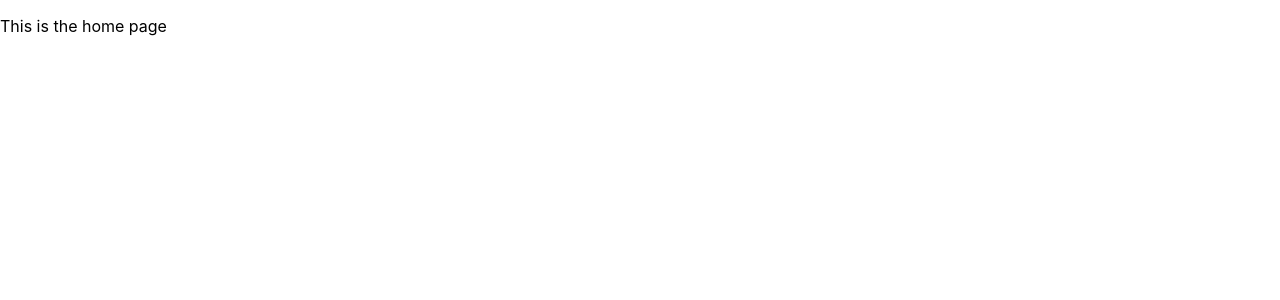
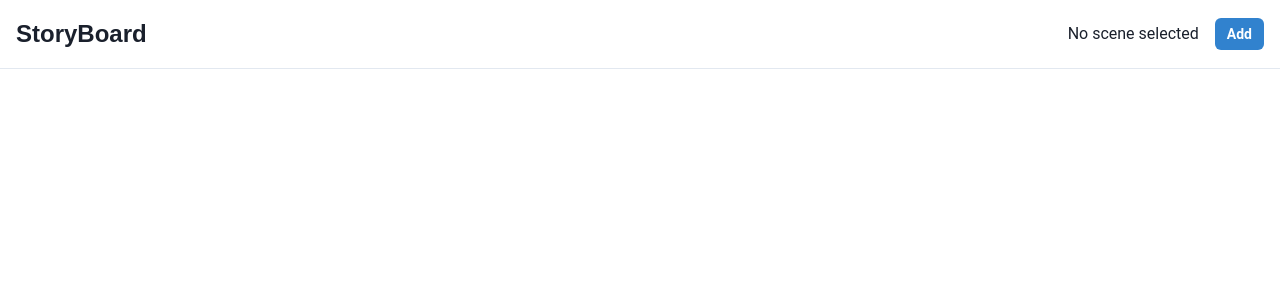
Before and after one commit to Kit-Kat31415926/Storyboard, a React (Create React App) app in the folder storyboard/: page /Home in a window 1280 px wide. Shown: the top 300 px of the page. Built offline with nearby package versions, Linux system fonts and the light colour scheme.

Commit message:
Added new features

```diff
--- a/storyboard/package.json
+++ b/storyboard/package.json
@@ -6,11 +6,13 @@
     "@chakra-ui/react": "^2.10.3",
     "@emotion/react": "^11.13.3",
     "@emotion/styled": "^11.13.0",
+    "@hello-pangea/dnd": "^17.0.0",
     "@testing-library/jest-dom": "^5.17.0",
     "@testing-library/react": "^13.4.0",
     "@testing-library/user-event": "^13.5.0",
     "framer-motion": "^11.11.9",
     "react": "^18.3.1",
+    "react-beautiful-dnd": "^13.1.1",
     "react-dom": "^18.3.1",
     "react-router-dom": "^6.27.0",
     "react-scripts": "5.0.1",
--- /dev/null
+++ b/storyboard/src/components/SceneCard.jsx
@@ -0,0 +1,44 @@
+import React from 'react';
+import { Box, Text, Button } from '@chakra-ui/react';
+import { motion } from 'framer-motion';
+
+export const SceneCard = ({ scene, isSelected, onSelect, onToggleDescription }) => (
+  <Box
+    as={motion.div}
+    whileHover={{ scale: 1.02 }}
+    p={4}
+    bg={isSelected ? 'blue.50' : 'white'}
+    borderRadius="md"
+    boxShadow="md"
+    width="250px"
+    height="300px"
+    overflow="hidden"
+    position="relative"
+    onClick={onSelect}
+  >
+    <Box
+      bg="gray.200"
+      height="150px"
+      mb={2}
+      borderRadius="md"
+    />
+    <Text fontSize="lg" fontWeight="bold" mb={1}>
+      {scene.title}
+    </Text>
+    <Text fontSize="sm" color="gray.600" noOfLines={scene.expanded ? undefined : 2}>
+      {scene.description}
+    </Text>
+    <Button
+      size="xs"
+      position="absolute"
+      bottom={2}
+      right={2}
+      onClick={(e) => {
+        e.stopPropagation();
+        onToggleDescription(scene.id);
+      }}
+    >
+      {scene.expanded ? 'Less' : 'More'}
+    </Button>
+  </Box>
+);
--- /dev/null
+++ b/storyboard/src/components/TitleBar.jsx
@@ -0,0 +1,31 @@
+import React from 'react';
+import { Flex, Text, Button } from '@chakra-ui/react';
+
+export const TitleBar = ({ selectedScene, onAddScene }) => (
+  <Flex
+    justifyContent="space-between"
+    alignItems="center"
+    p={4}
+    bg="white"
+    borderBottom="1px"
+    borderColor="gray.200"
+  >
+    <Text fontSize="2xl" fontWeight="bold" fontFamily="'Poppins', sans-serif">
+      StoryBoard
+    </Text>
+    <Flex alignItems="center">
+      <Text mr={4} fontFamily="'Roboto', sans-serif">
+        {selectedScene ? `Scene #${selectedScene}` : 'No scene selected'}
+      </Text>
+      <Button
+        onClick={onAddScene}
+        colorScheme="blue"
+        size="sm"
+        _hover={{ transform: 'scale(1.05)' }}
+        transition="all 0.2s"
+      >
+        Add
+      </Button>
+    </Flex>
+  </Flex>
+);
--- a/storyboard/src/pages/Home.jsx
+++ b/storyboard/src/pages/Home.jsx
@@ -1,11 +1,81 @@
-import SideBar from '../components/SideBar'
+
+
+import React, { useState } from 'react';
+import { Box, Flex } from '@chakra-ui/react';
+import { DragDropContext, Droppable, Draggable } from '@hello-pangea/dnd';
+import { TitleBar } from '../components/TitleBar';
+import { SceneCard } from '../components/SceneCard';
+
 const Home = () => {
-    return (
-        <div className='HomePage'>
-            <p>This is the home page</p>
-            <SideBar />
-        </div>
-    );
-}
+  const [scenes, setScenes] = useState([]);
+  const [selectedScene, setSelectedScene] = useState(null);
+
+  const addScene = () => {
+    const newScene = {
+      id: `scene-${scenes.length + 1}`,
+      title: `Scene ${scenes.length + 1}`,
+      description: 'New scene description',
+      expanded: false,
+    };
+    setScenes([...scenes, newScene]);
+  };
+
+  const toggleDescription = (id) => {
+    setScenes(scenes.map(scene =>
+      scene.id === id ? { ...scene, expanded: !scene.expanded } : scene
+    ));
+  };
+
+  const onDragEnd = (result) => {
+    if (!result.destination) return;
+    const items = Array.from(scenes);
+    const [reorderedItem] = items.splice(result.source.index, 1);
+    items.splice(result.destination.index, 0, reorderedItem);
+    setScenes(items);
+  };
+
+  return (
+    <Box minHeight="100vh" bg="white" fontFamily="'Roboto', sans-serif">
+      <TitleBar selectedScene={selectedScene} onAddScene={addScene} />
+      <Box p={8} overflowY="auto" height="calc(100vh - 70px)">
+        <DragDropContext onDragEnd={onDragEnd}>
+          <Droppable droppableId="scenes" direction="horizontal">
+            {(provided) => (
+              <Flex
+                flexWrap="wrap"
+                {...provided.droppableProps}
+                ref={provided.innerRef}
+              >
+                {scenes.map((scene, index) => (
+                  <Draggable key={scene.id} draggableId={scene.id} index={index}>
+                    {(provided, snapshot) => (
+                      <Box
+                        ref={provided.innerRef}
+                        {...provided.draggableProps}
+                        {...provided.dragHandleProps}
+                        m={2}
+                        transition="transform 0.2s"
+                        transform={snapshot.isDragging ? "scale(1.05)" : "scale(1)"}
+                        zIndex={snapshot.isDragging ? 100 : 1}
+                      >
+                        <SceneCard
+                          scene={scene}
+                          isSelected={selectedScene === scene.id}
+                          onSelect={() => setSelectedScene(scene.id)}
+                          onToggleDescription={toggleDescription}
+                        />
+                      </Box>
+                    )}
+                  </Draggable>
+                ))}
+                {provided.placeholder}
+              </Flex>
+            )}
+          </Droppable>
+        </DragDropContext>
+      </Box>
+    </Box>
+  );
+};
 
 export default Home;
```
Also changed, not shown: storyboard/src/App.js (+5 -3 lines), 1 other file (tests, documents, lock files or other folders).
